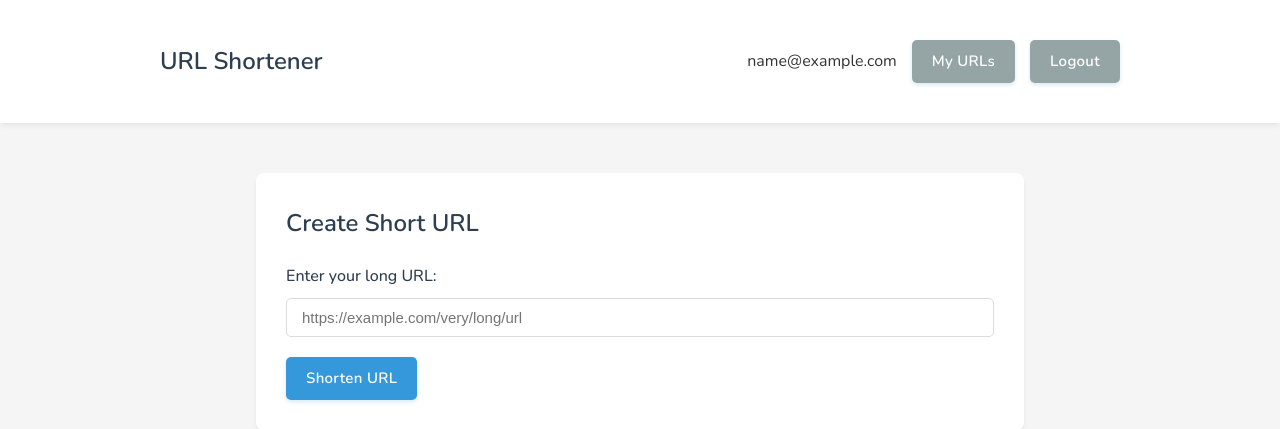
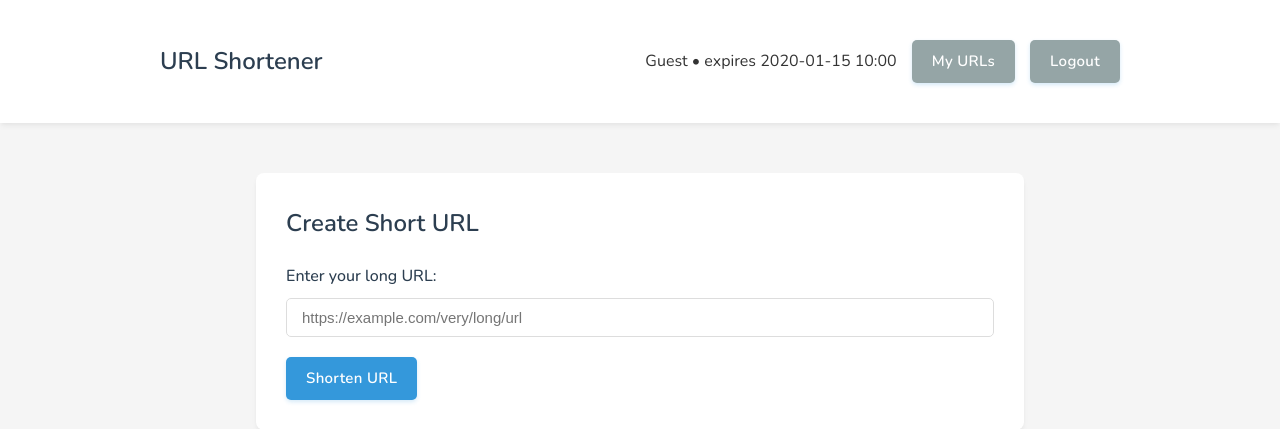
Before and after one commit to aomou/urlshortener, a Django app: page /my-urls/ in a window 1280 px wide. Shown: the top 429 px of the page. Run offline with Django 5.2, Linux system fonts and the light colour scheme; a user stored in the database is signed in; tables that the repository leaves empty hold one stand-in row (values such as "Sample post"); data that the repository does not hold is empty; some libraries are stand-ins or nearby versions.

Commit message:
feat(templates): show guest expiry in navbar; drop Facebook mentions

```diff
--- a/templates/base.html
+++ b/templates/base.html
@@ -17,9 +17,15 @@
             <h1><a href="{% url 'home' %}">URL Shortener</a></h1>
             {% if user.is_authenticated %}
             <div class="user-info">
+            {% if user.profile.is_guest %}
+                <span title="Your account and URLs will be deleted at expiry">
+                Guest • expires {{ user.profile.expires_at|date:"Y-m-d H:i" }}
+                </span>
+            {% else %}
                 <span>
                 {{ user.email|default:user.username }}{% for account in user.socialaccount_set.all %} ({{ account.provider|title }}){% endfor %}
                 </span>
+            {% endif %}
             <a href="{% url 'my_urls' %}" class="btn btn-secondary">My URLs</a>
             <form method="post" action="{% url 'account_logout' %}" class="logout-form">
                 {% csrf_token %}
```
Also changed, not shown: doc/progress.md (+1 -0 lines). Lines whose indentation alone changed are shown as unchanged.
